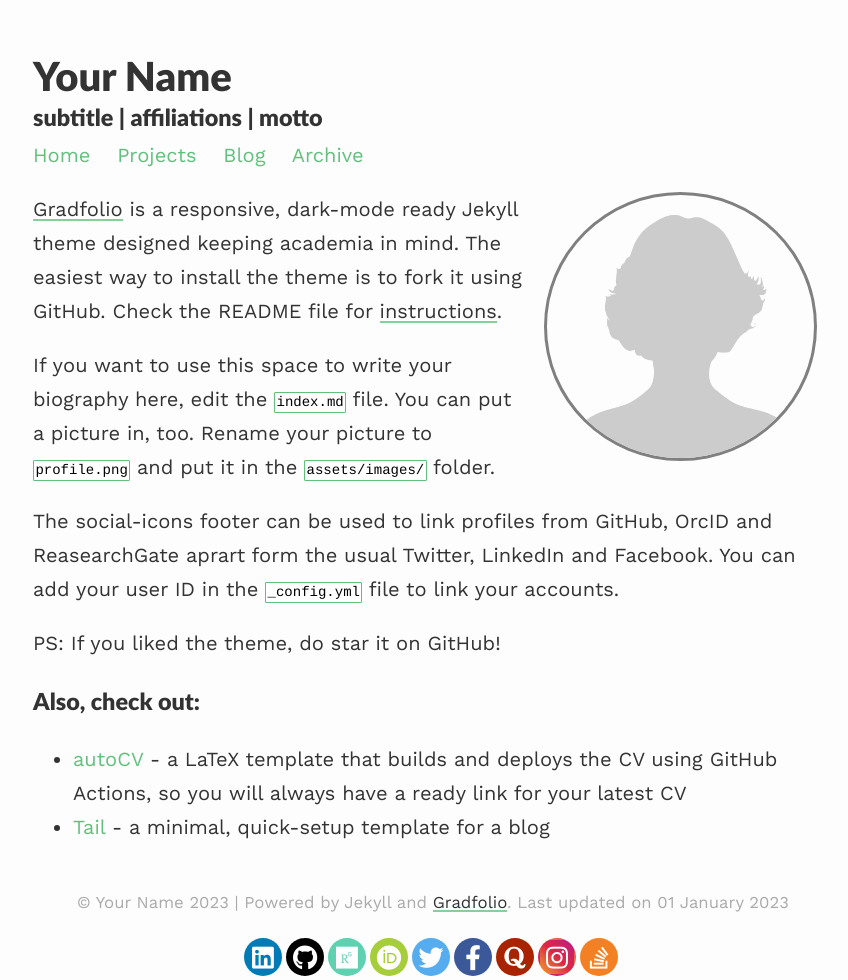
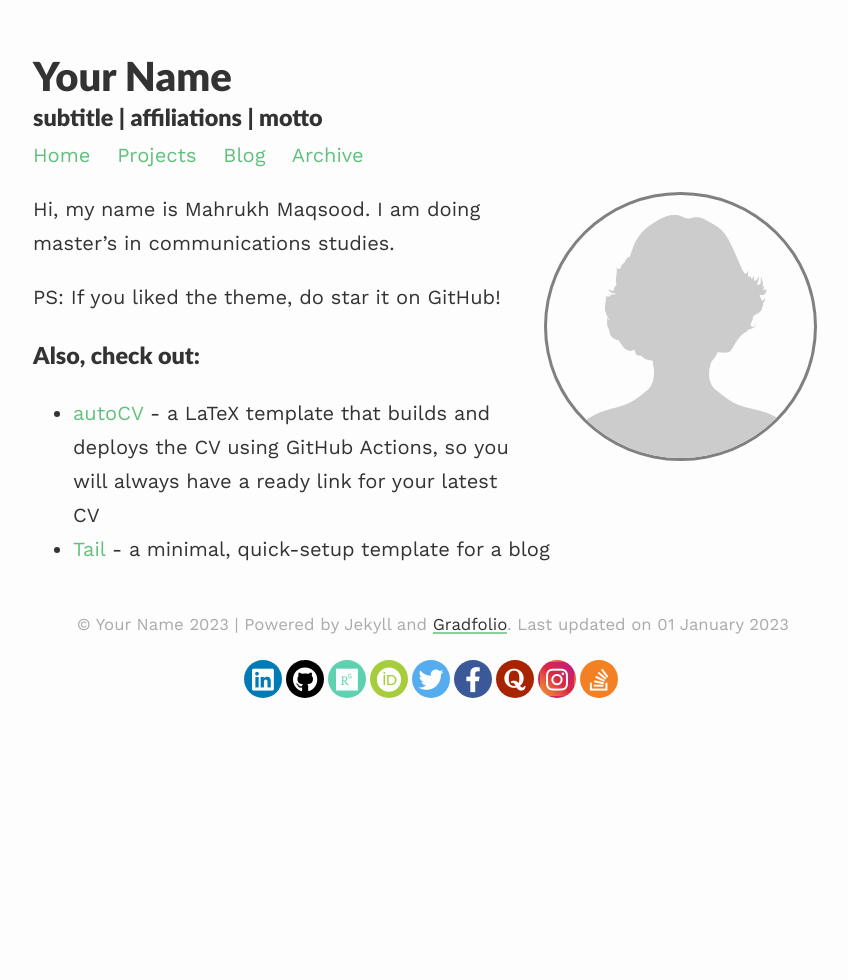
Before and after one commit to mahmaqsood/mahmaqsood.github.io, a Jekyll site: the page built from index.md, in a window 1280 px wide. Shown: the whole page, without its empty margins (207-1055 px from the left). Built offline with Jekyll 4.4.1, drawn with Linux system fonts in a browser that asks for light colours; nearby versions of some CDN libraries.

Commit message:
Update index.md

```diff
--- a/index.md
+++ b/index.md
@@ -7,11 +7,7 @@
 published: true
 ---
 
-[Gradfolio](https://github.com/jitinnair1/gradfolio){:target="_blank"} is a responsive, dark-mode ready Jekyll theme designed keeping academia in mind. The easiest way to install the theme is to fork it using GitHub. Check the README file for [instructions](https://github.com/jitinnair1/gradfolio#installation){:target="_blank"}.
-
-If you want to use this space to write your biography here, edit the `index.md` file. You can put a picture in, too. Rename your picture to `profile.png` and put it in the `assets/images/` folder.
-
-The social-icons footer can be used to link profiles from GitHub, OrcID and ReasearchGate aprart form the usual Twitter, LinkedIn and Facebook. You can add your user ID in the `_config.yml` file to link your accounts.
+Hi, my name is Mahrukh Maqsood. I am doing master's in communications studies.
 
 PS: If you liked the theme, do star it on GitHub!
 
```
